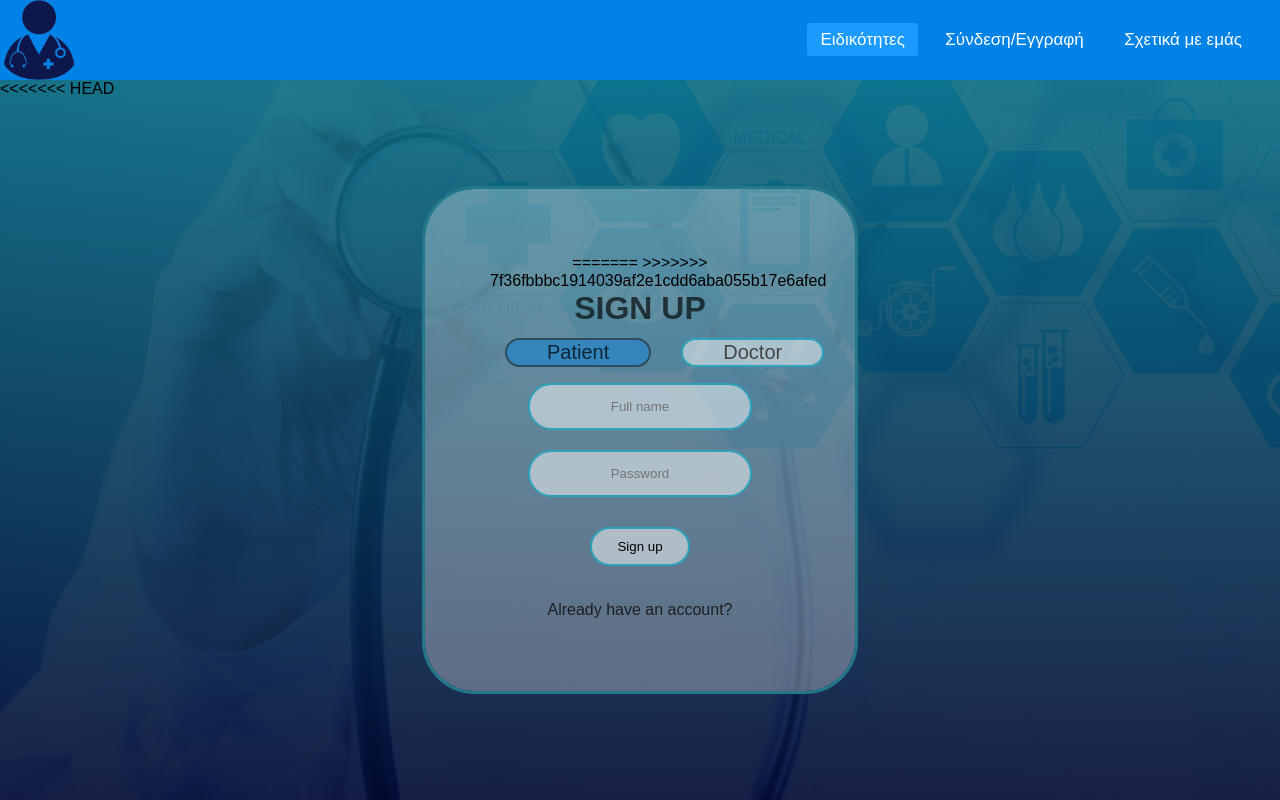
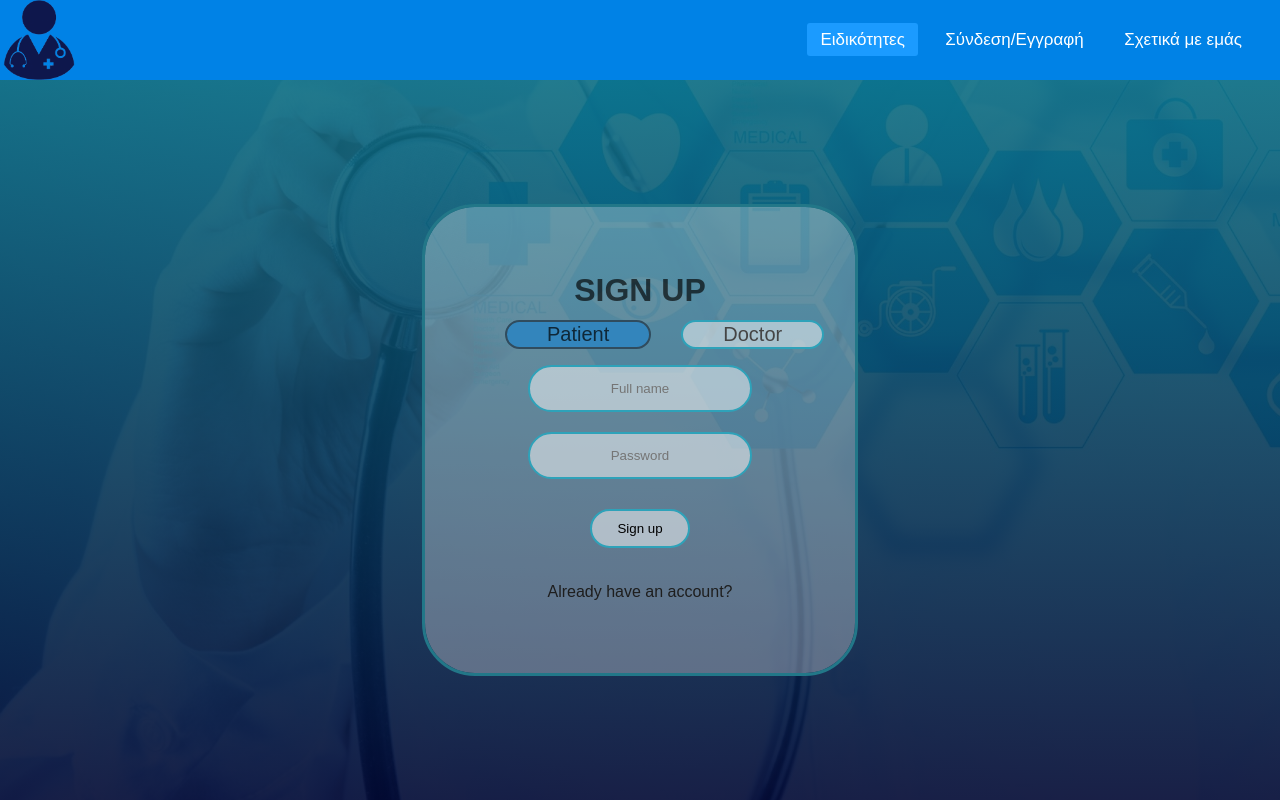
Before and after one commit to tzarhs/DocWebox, a PHP site: page /create_acc.php in a window 1280 px wide. Run offline with PHP 8.4, Linux system fonts and the light colour scheme.

Commit message:
no message

```diff
--- a/create_acc.php
+++ b/create_acc.php
@@ -24,11 +24,7 @@
       </ul>
 </nav>
 
-<<<<<<< HEAD
-<form action="signup.php" class="box" method ="POST">
-=======
 <form action="signup.php" class="box" mehtod ="post">
->>>>>>> 7f36fbbbc1914039af2e1cdd6aba055b17e6afed
 
         <h1>Sign up</h1>
         <br>
@@ -44,14 +40,15 @@
         </div>
         <input type="text" id="username" name="username" placeholder="Full name" required>
         <input type="password" id="password" name="password" placeholder="Password" required>
-        <script src="script.js">
         <input type="text" id="profession" name="profession" placeholder="Profession" style="display:none" required>
         <input type="text" id="location" name="location" placeholder="Location" style="display:none" required>
-        </script>
         <input type="submit" name="submit" value="Sign up">
 
         <a id="acc" href="login.php">Already have an account?</a>
 </form>
+
+<script src="script.js"></script>
+
 
 
 </body>
--- a/login.php
+++ b/login.php
@@ -41,7 +41,6 @@
   include("connect.php");
 
 
-
   if (isset( $_REQUEST['submit'])) {
     $username = mysqli_real_escape_string($link,  $_REQUEST['username']);
     $password = mysqli_real_escape_string($link,  $_REQUEST['password']);
--- a/signup.php
+++ b/signup.php
@@ -1,5 +1,6 @@
 <?php
 include_once 'connect.php';
+  if (isset( $_POST['submit'])) {
 
 $username = $_POST['name'];
 $password = $_POST['password'];
@@ -16,4 +17,5 @@ mysqli_query($link,"INSERT INTO login(name, password, user_type)
         VALUES ('$username', '$password', '$usertype')");
 
 header("Location: index.php?signup=success");
+}
 ?>
```
